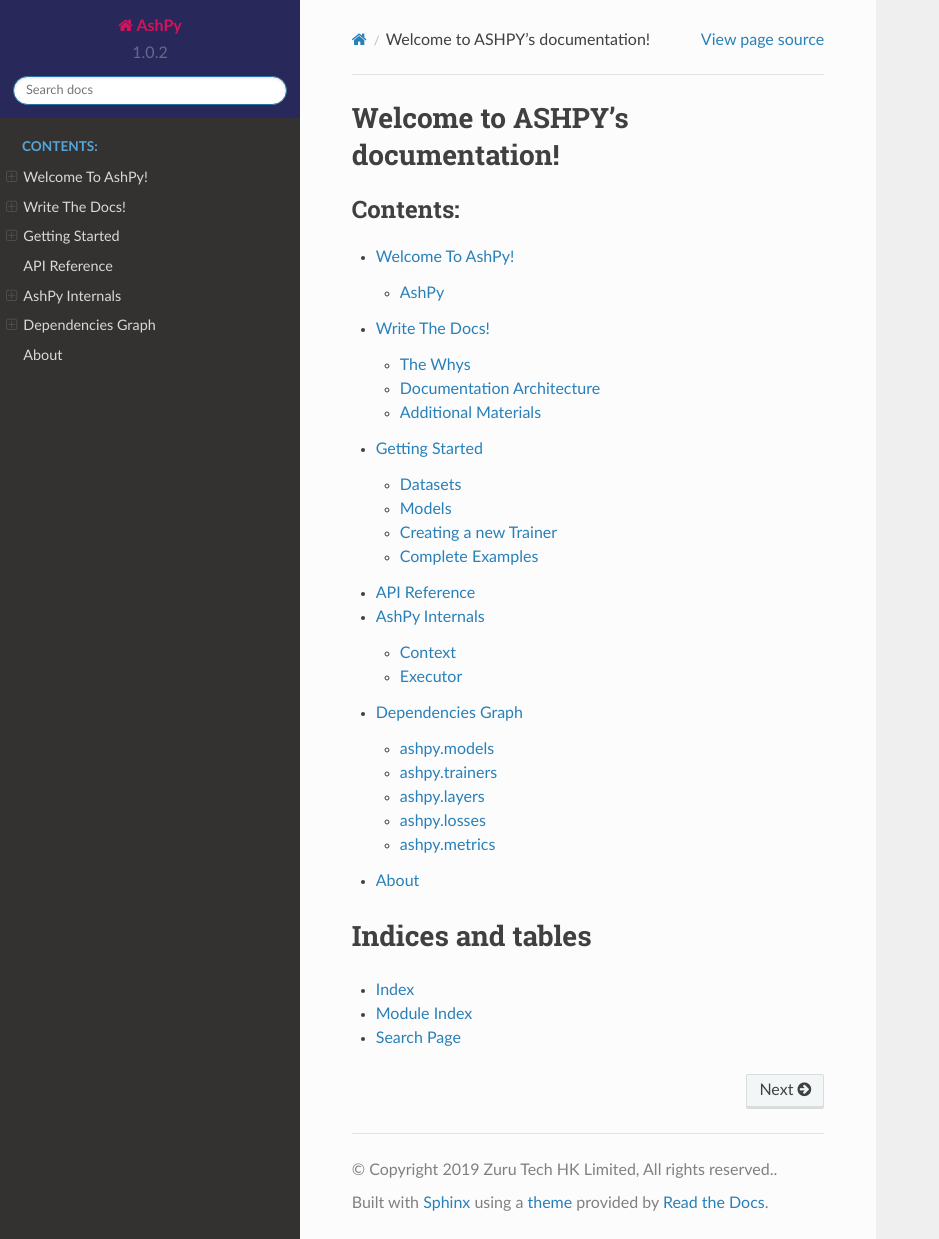
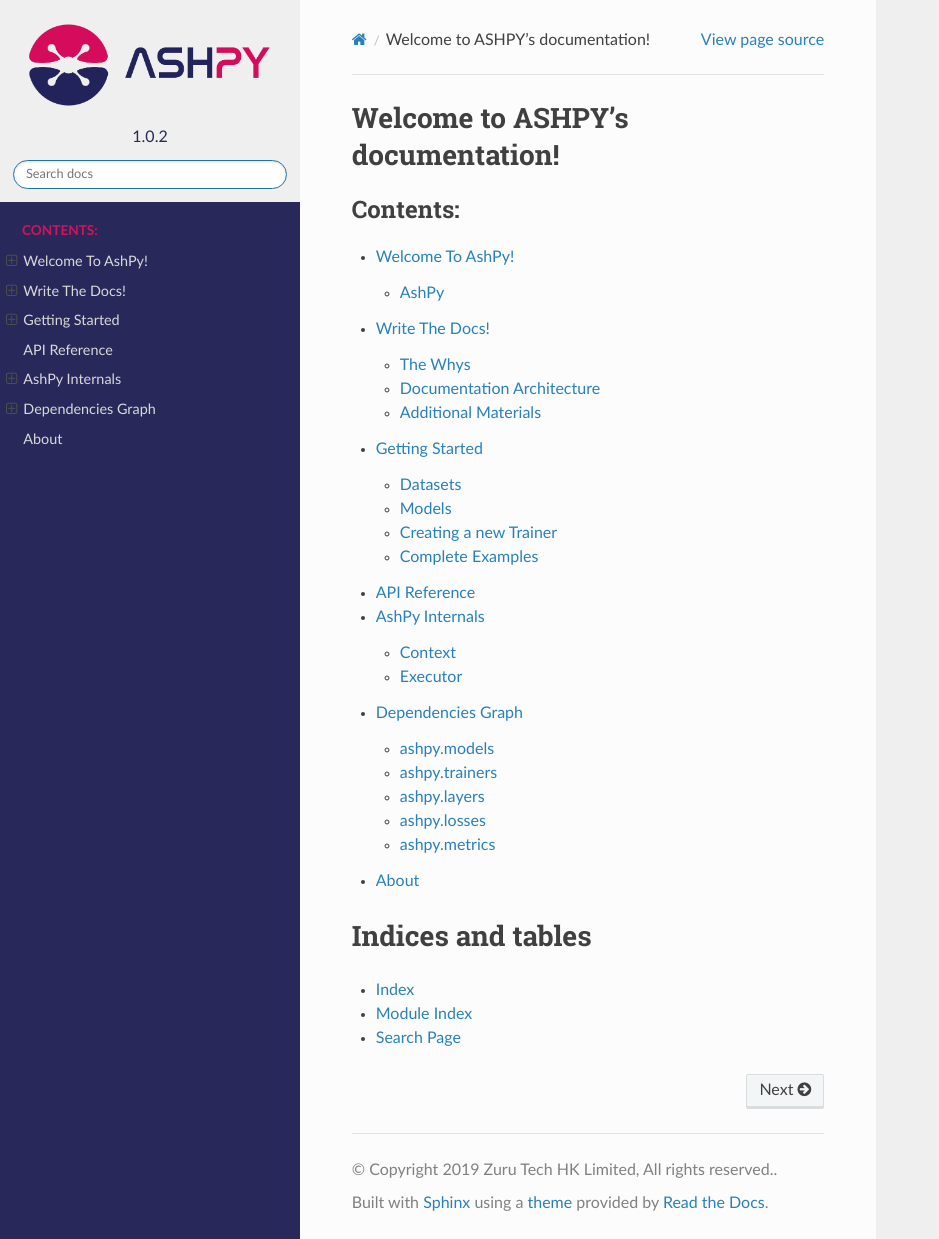
Before and after one commit to zurutech/ashpy, a Sphinx documentation site: the page built from docs/source/index.rst, in a window 1280 px wide and 1239 px high. Shown: the whole window, without its empty margins (0-939 px from the left). Built offline with Sphinx 7.4.7 and the Read the Docs theme 2.0.0, drawn with Linux system fonts in a browser that asks for light colours.

Commit message:
Add logo and fix colors

```diff
--- a/docs/source/_static/css/custom.css
+++ b/docs/source/_static/css/custom.css
@@ -4,11 +4,29 @@
 }
 
 .wy-side-nav-search {
-    background-color: var(--ashpy-blue);
+    background-color: #efefef;
 }
 
 .wy-side-nav-search > a {
     color: var(--ashpy-red);
+}
+
+.wy-side-nav-search > div.version {
+    color: var(--ashpy-blue);
+}
+
+.wy-nav-side {
+    background-color: var(--ashpy-blue);
+}
+
+.wy-menu-vertical header,
+.wy-menu-vertical p.caption {
+    color: var(--ashpy-red);
+}
+
+.wy-menu-vertical a:hover {
+    background: var(--ashpy-red);
+    color: #efefef;
 }
 
 @media (orientation: portrait) {
--- a/docs/source/conf.py
+++ b/docs/source/conf.py
@@ -118,6 +118,10 @@ pygments_style = None
 
 # -- Options for HTML output -------------------------------------------------
 
+# Logo
+html_logo = "_static/img/ashpy_logo.png"
+
+
 # The theme to use for HTML and HTML Help pages.  See the documentation for
 # a list of builtin themes.
 #
@@ -132,6 +136,7 @@ html_theme_options = {
     "sticky_navigation": True,
     "collapse_navigation": False,
     "navigation_depth": 4,
+    "logo_only": True,
 }
 
 # Add any paths that contain custom static files (such as style sheets) here,
```
Also changed, not shown: docs/source/_static/img/ashpy_logo.png (added).
